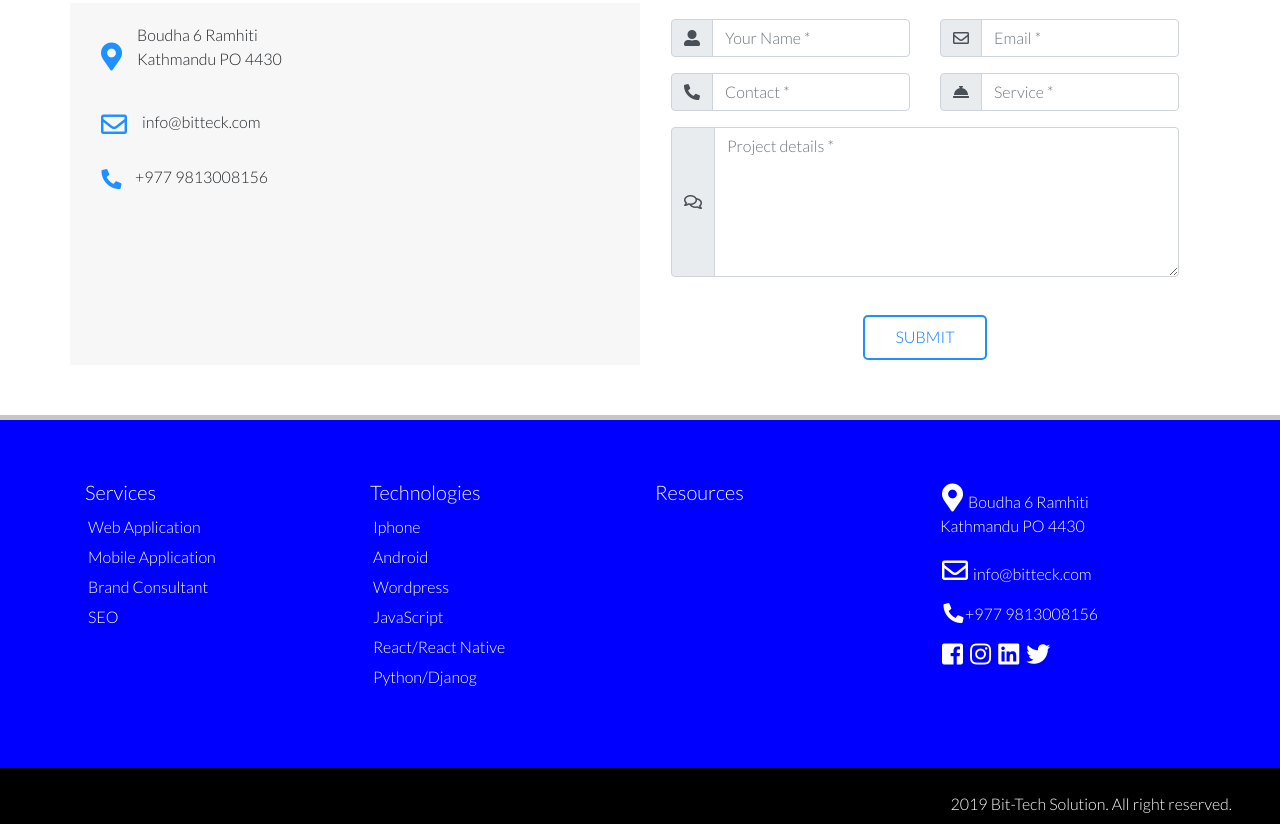
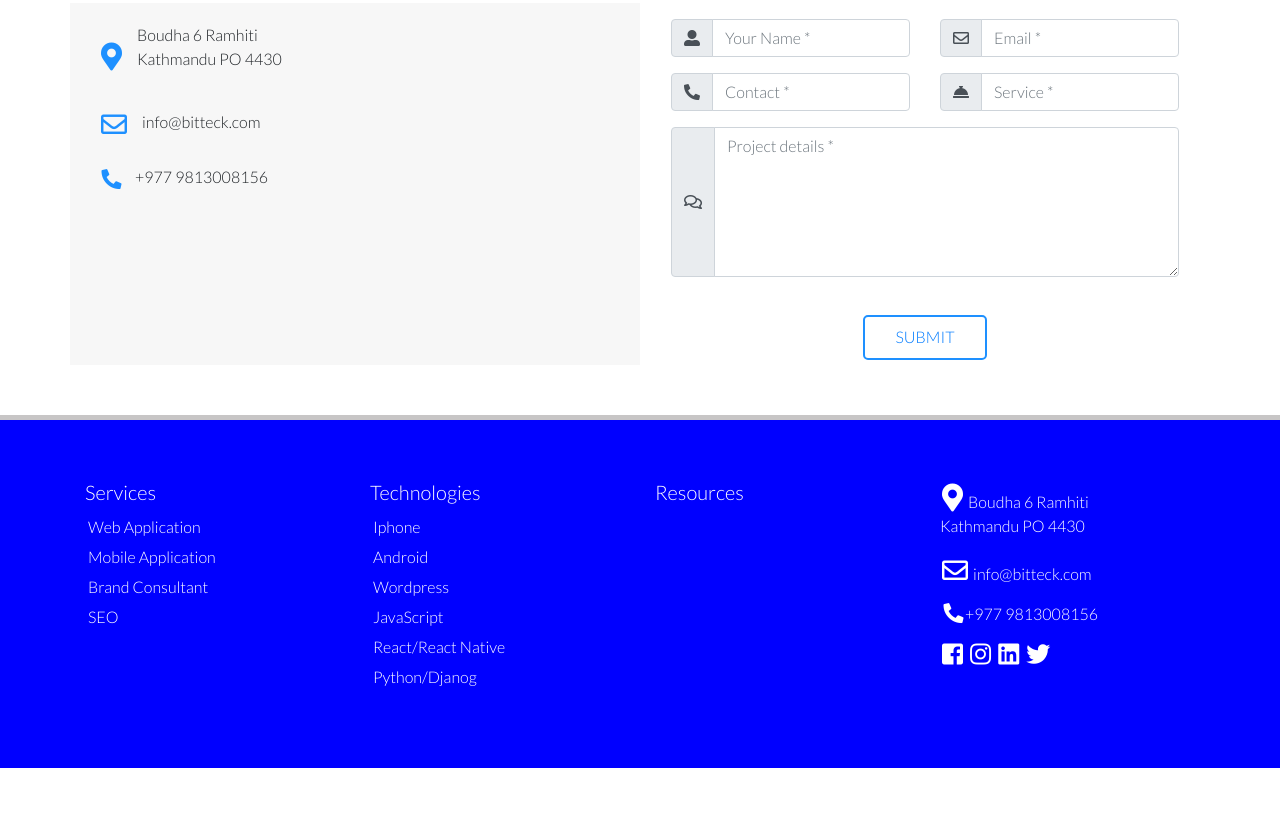
Before and after one commit to anilrai01/BIT-TECH, a plain HTML site: page index.html in a window 1280 px wide. Shown: the part 3460-4300 px from the top of the page. After the commit the page ends 4228 px from the top, so only its background shows below. Drawn offline with nearby package versions, Linux system fonts and the light colour scheme.

Commit message:
footer changed

```diff
--- a/index.html
+++ b/index.html
@@ -413,13 +413,13 @@
            </div>
        </div>
     </footer>
-    <div class="last_footer mb-0 pb-0">
+    <!-- <div class="last_footer mb-0 pb-0">
            <p class="text-right pt-4 pb-2 mr-5">
        <script>
         new Date().getFullYear()>document.write(new Date().getFullYear());
         </script> Bit-Tech Solution. All right reserved.
        </p>
-    </div>
+    </div> -->
 
     <script src="https://stackpath.bootstrapcdn.com/bootstrap/4.2.1/js/bootstrap.min.js" integrity="sha384-B0UglyR+jN6CkvvICOB2joaf5I4l3gm9GU6Hc1og6Ls7i6U/mkkaduKaBhlAXv9k" crossorigin="anonymous"></script>
     <script src="https://ajax.googleapis.com/ajax/libs/jquery/1.12.4/jquery.min.js"></script>
```
